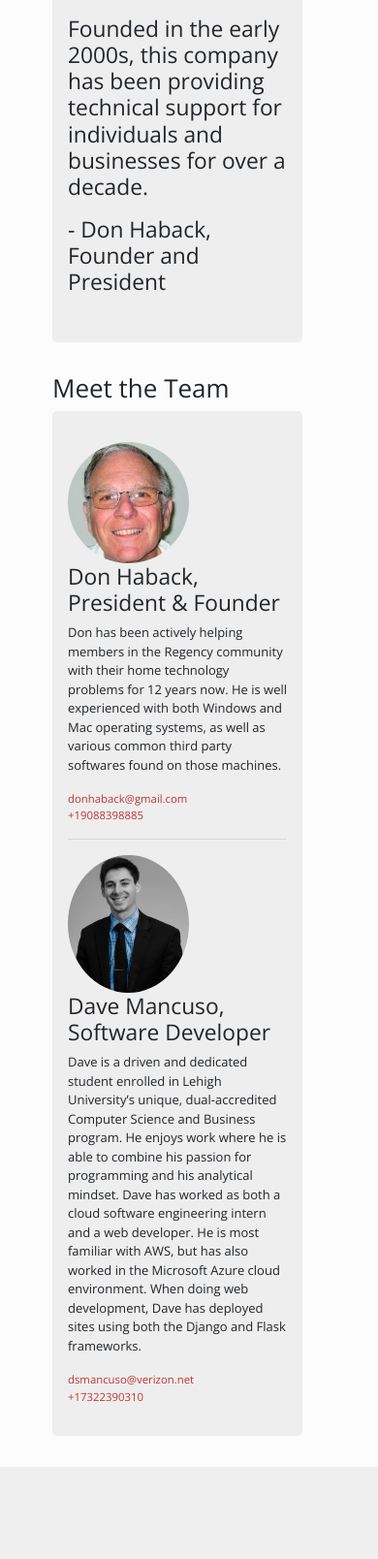
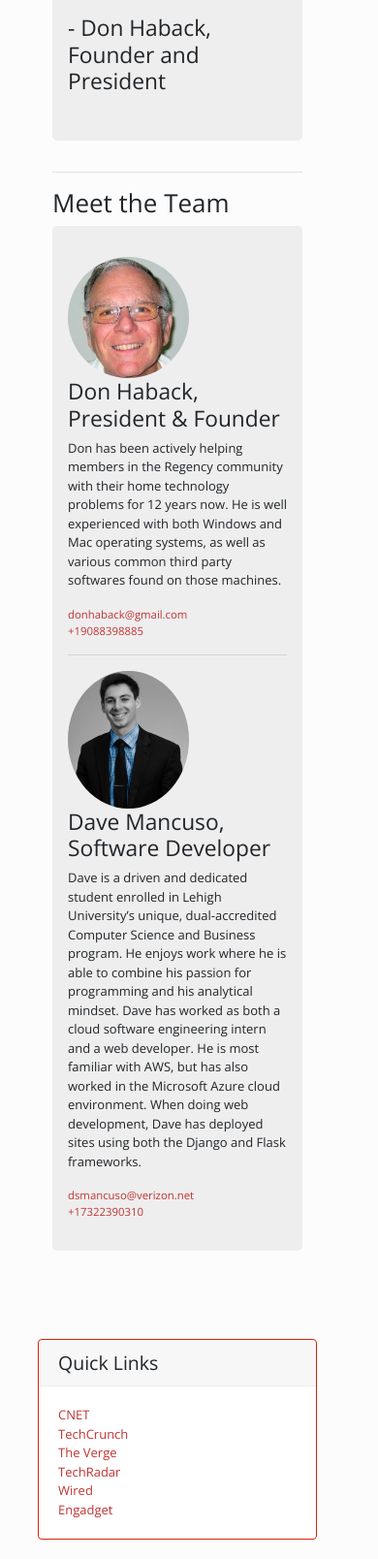
Before and after one commit to dsm320/seniortechwebsite, a Django app: page /about/ in a window 390 px wide. Shown: the part 1492-3100 px from the top of the page at 97% size. Before the commit the page ends 3005 px from the top, so only its background shows below. Run offline with Django 3.2, Linux system fonts and the light colour scheme; data comes from the database, SQL or seed files in the repository; both versions use the stored data as it was after the commit; parts of the project's set-up code (start-up, migrations or seed data) failed here and were passed over; some libraries are stand-ins or nearby versions.

Commit message:
optimize quick links for mobile

```diff
--- a/about/templates/about.html
+++ b/about/templates/about.html
@@ -10,6 +10,8 @@
         <h3> {{ about.text|safe|linebreaks }} </h3>
       {% endwith%}
     </div>
+
+    <hr>
 
     <h2>Meet the Team</h2>
     <div class="jumbotron">
--- a/contact/templates/email.html
+++ b/contact/templates/email.html
@@ -113,7 +113,7 @@
                                         <tbody>
                                           <tr>
                                             <td style="font-size:6px; line-height:10px; padding:0px 0px 0px 0px;" valign="top" align="center">
-                                              <img class="max-width" border="0" style="display:block; color:#000000; text-decoration:none; font-family:Helvetica, arial, sans-serif; font-size:16px; max-width:25% !important; width:25%; height:auto !important;" width="150" alt="" data-proportionally-constrained="true" data-responsive="true" src="http://cdn.mcauto-images-production.sendgrid.net/77e0fbb4f34285e3/135335f3-5287-4b3e-88e8-9b24f85037a8/152x63.png">
+                                              <img class="max-width" border="0" style="display:block; color:#000000; text-decoration:none; font-family:Helvetica, arial, sans-serif; font-size:16px; max-width:25% !important; width:25%; height:auto !important;" width="150" alt="" data-proportionally-constrained="true" data-responsive="true" src="http://cdn.mcauto-images-production.sendgrid.net/77e0fbb4f34285e3/f1c75a23-fb47-469f-a4b1-9f696427795d/100x33.png">
                                             </td>
                                           </tr>
                                         </tbody>
--- a/sta_website/templates/base.html
+++ b/sta_website/templates/base.html
@@ -76,11 +76,11 @@
 
 <div class="container-fluid">
   <div class="pl-4 pr-5 row">
-    {% comment %} Start Quick Link Cards {% endcomment %}
     <div class="col-md-2">
       <div class="sticky-top">
         <br>
-        <div class="card border-primary md-2">
+        {% comment %} Start Quick Link Cards {% endcomment %}
+        <div class="card border-primary md-2 d-none d-md-block">
           <h4 class="card-header">Quick Links</h4>
           <div class="card-body">
             <span class="text-nowrap">
@@ -131,10 +131,10 @@
 
 
     {% comment %} Start Contact Cards {% endcomment %}
-    <div class="col-md-2 d-none d-lg-block">
+    <div class="col-md-2">
       <div class="sticky-top">
         <br>
-        <div class="card border-primary md-2">
+        <div class="card border-primary md-2 d-none d-lg-block">
           <span class="text-nowrap">
             <h3 class="card-header"><a href="{% url 'contact_index' %}">Contact</a></h3>
           </span>
@@ -142,7 +142,7 @@
         <br>
 
         {% for bio in bios %}
-          <div class="card border-primary md-2">
+          <div class="card border-primary md-2 d-none d-lg-block">
             <img class="mx-auto" style="width: 75%; display: block;" src="{{ bio.image.url }}">
             <div class="card-body">
               <h5 class="card-title">{{bio.name}}, {{bio.title}}</h5>
@@ -152,8 +152,29 @@
               </p>
             </div>
           </div>
-          <br>
+          {% if not forloop.last %}
+            <br>
+          {% endif %}
         {% endfor %}
+
+        {% comment %} Quick Link Cards for Mobile {% endcomment %}
+        <div class="card border-primary md-2 d-block d-sm-none">
+          <h4 class="card-header">Quick Links</h4>
+          <div class="card-body">
+            <span class="text-nowrap">
+              <p class="card-text">
+                <a href="https://www.cnet.com/"><font color=#c13434>CNET</font></a> <br>
+                <a href="https://www.techcrunch.com/"><font color=#c13434>TechCrunch</font></a> <br>
+                <a href="https://www.theverge.com/"><font color=#c13434>The Verge</font></a> <br>
+                <a href="https://www.techradar.com/"><font color=#c13434>TechRadar</font></a> <br>
+                <a href="https://www.wired.com/"><font color=#c13434>Wired</font></a> <br>
+                <a href="https://www.engadget.com/"><font color=#c13434>Engadget</font></a> <br>
+              </p>
+            </span>
+          </div>
+        </div>
+
+        <br>
 
       </div>
     </div>
```
Also changed, not shown: db.sqlite3.
